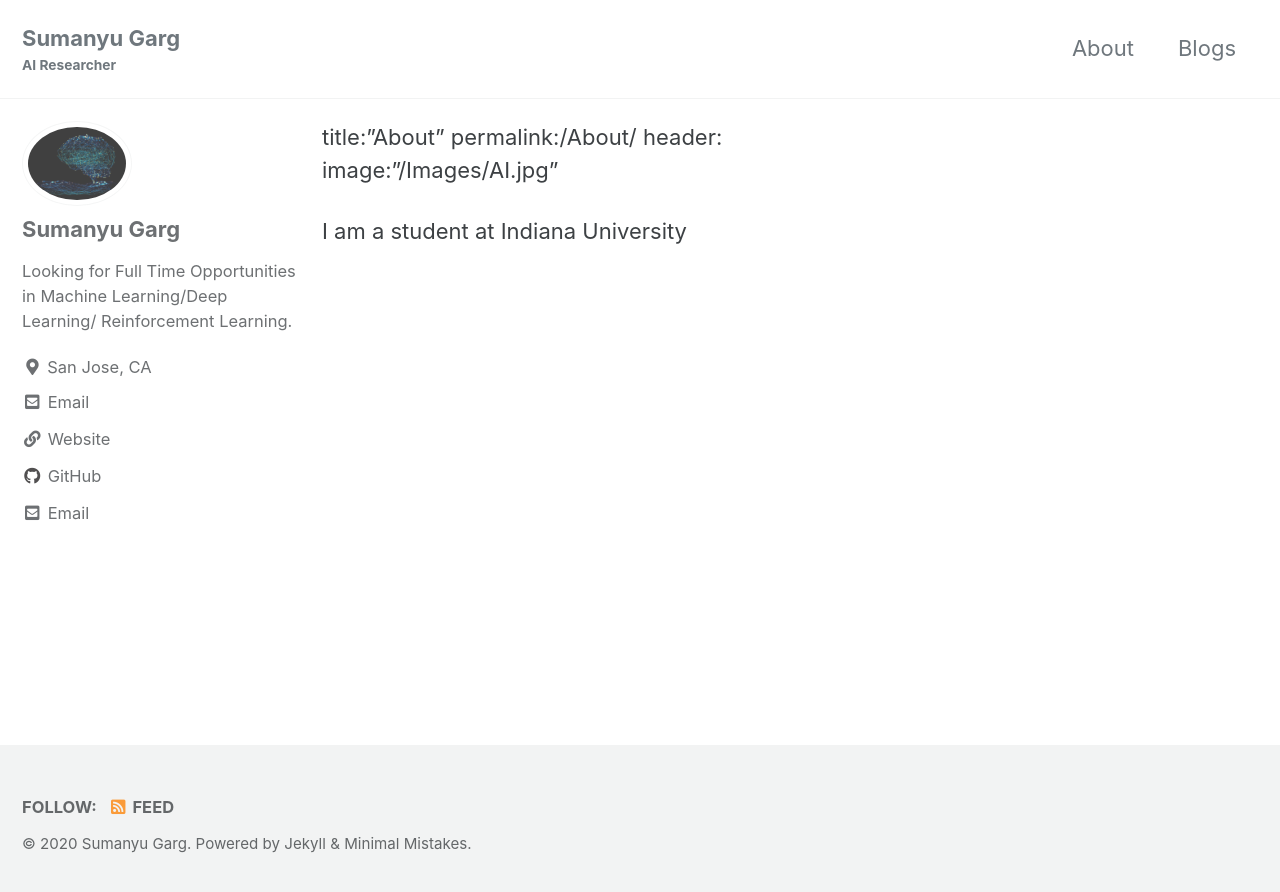
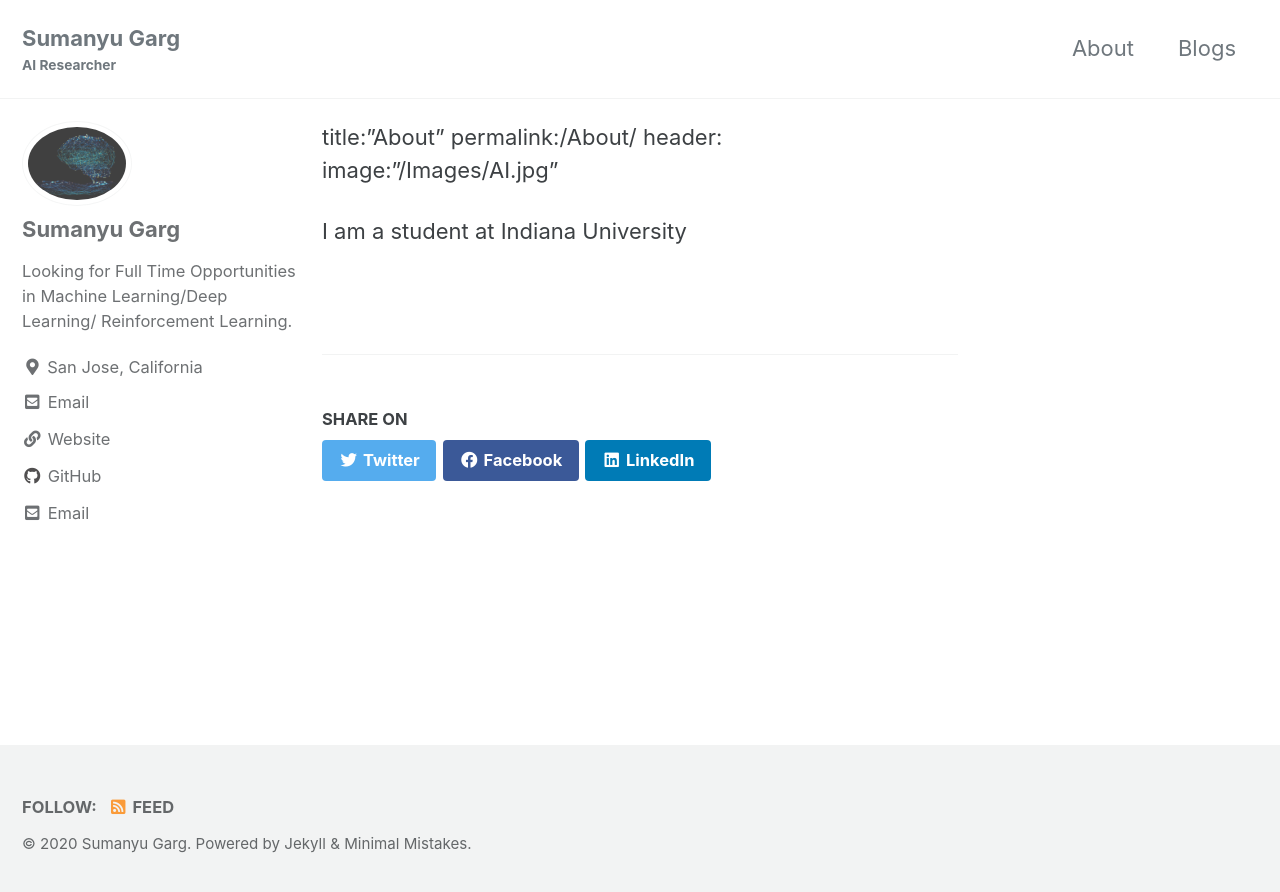
Before and after one commit to sumanyu-21/sumanyu-21.github.io, a Jekyll site: the page built from _pages/About.md, in a window 1280 px wide. Shown: the top 892 px of the page. Built offline with Jekyll 4.4.1, drawn with Linux system fonts in a browser that asks for light colours; cached includes are drawn as plain includes; our own code applies the rules of GitHub Pages for plain Markdown files.

Commit message:
Update _config.yml

```diff
--- a/_config.yml
+++ b/_config.yml
@@ -21,9 +21,9 @@
 subtitle                 : "AI Researcher"
 name                     : "Sumanyu Garg"
 description              : "My Artificial Intelligence Portfolio."
-url                      : #"https://sumanyu-21.github.io"
+url                      : "https://sumanyu-21.github.io"
 baseurl                  : # the subpath of your site, e.g. "/blog"
-repository               : #"sumanyu-21/sumanyu-21.github.io"
+repository               : "sumanyu-21/sumanyu-21.github.io"
 teaser                   : # path of fallback teaser image, e.g. "/assets/images/500x300.png"
 logo                     : # path of logo image to display in the masthead, e.g. "/assets/images/88x88.png"
 masthead_title           : # overrides the website title displayed in the masthead, use " " for no title
@@ -96,7 +96,7 @@
   name             : "Sumanyu Garg"
   avatar           : "/Images/AI.jpg"
   bio              : "Looking for Full Time Opportunities in Machine Learning/Deep Learning/ Reinforcement Learning."
-  location         : "San Jose, CA"
+  location         : "San Jose, California"
   email            : "sumgarg@iu.edu"
   links:
     - label: "Email"
@@ -104,7 +104,7 @@
       url: "sumgarg@iu.edu"
     - label: "Website"
       icon: "fas fa-fw fa-link"
-      url: "https://sumanyu-21.github.io"
+      url: "https://sumanyu-21/sumanyu-21.github.io"
     - label: "Twitter"
       icon: "fab fa-fw fa-twitter-square"
       # url: "https://twitter.com/"
@@ -287,3 +287,7 @@
     values:
       layout: single
       author_profile: true
+      read_time: #true
+      comments: #true
+      share: true
+      related: #true
```
